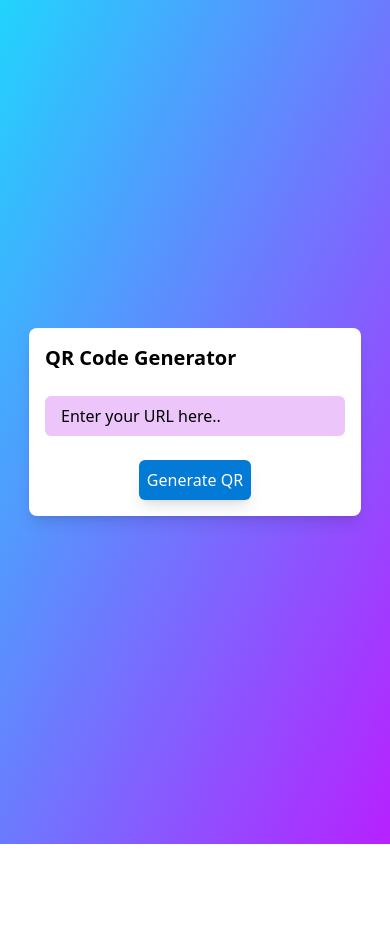
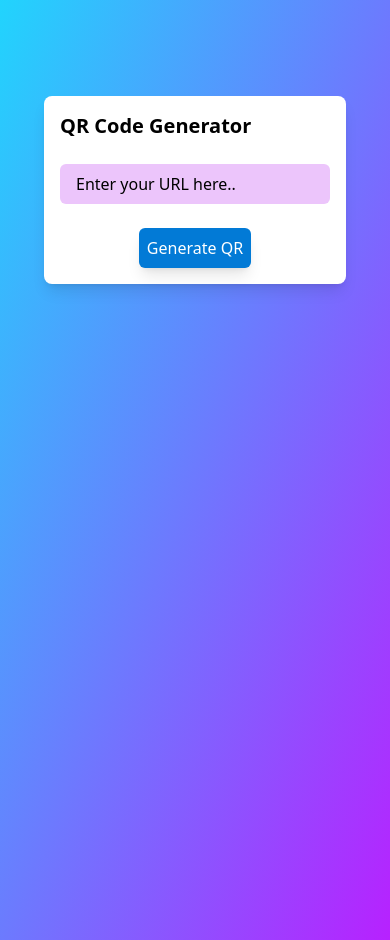
Before and after one commit to emshivam01/QR-Code-Generator, a plain HTML site: page index.html in a window 390 px wide. Before the commit the page ends 844 px from the top, so only its background shows below. Drawn offline with nearby package versions, Linux system fonts and the light colour scheme.

Commit message:
adding responsiveness

```diff
--- a/index.html
+++ b/index.html
@@ -9,14 +9,14 @@
     <title>QR Code Generator</title>
 </head>
 
-<body class="h-screen bg-gradient-to-br from-[#21D4FD] to-[#B721FF] flex justify-center items-center">
-    <div class="main-container bg-white rounded-lg p-4 shadow-lg">
+<body class="h-screen bg-gradient-to-br from-[#21D4FD] to-[#B721FF] flex justify-center items-start mt-24 md:items-center md:m-auto">
+    <div class="main-container bg-white rounded-lg p-4 shadow-lg h-content">
         <h1 class="text-xl font-bold text-gray">QR Code Generator</h1>
 
         <!-- bg-[#FFDEE9] -->
 
         <input
-            class=" bg-[#ECC5FB] block text-black rounded-md mt-6 outline-none px-4 w-[300px] h-[40px] focus:shadow-md placeholder-black"
+            class=" bg-[#ECC5FB] block text-black rounded-md mt-6 outline-none px-4 w-[270px] sm:w-[300px] h-[40px] focus:shadow-md placeholder-black"
             type="text" id="value" placeholder="Enter your URL here..">
 
         <button
--- a/script.js
+++ b/script.js
@@ -5,7 +5,6 @@ let section = document.getElementById("sec");
 
 btn.addEventListener("click", () => {
   let value = input.value;
-  console.log(value);
   if (!value) return;
   qrCode.src = `https://api.qrserver.com/v1/create-qr-code/?size=170x170&data=${value}`;
   input.value = "";
```
